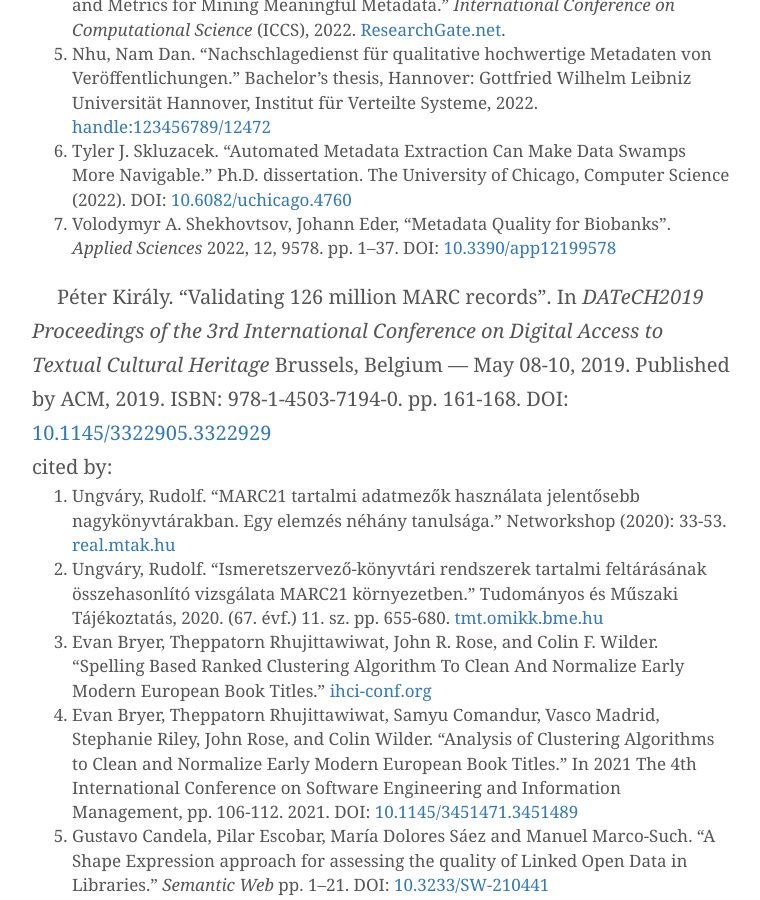
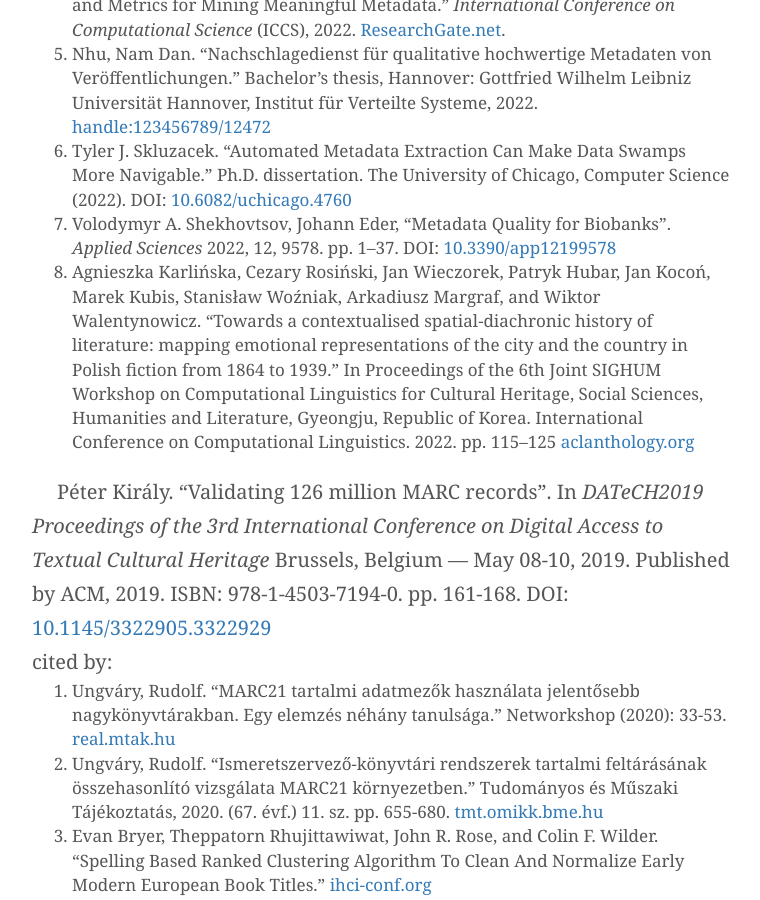
Before and after one commit to pkiraly/pkiraly.github.io, a Jekyll site: the page built from about.md, in a window 1280 px wide and 900 px high, scrolled down 9221 px. Shown: the whole window, without its empty margins (258-1018 px from the left). Built offline with Jekyll 4.4.1, drawn with Linux system fonts in a browser that asks for light colours; nearby versions of some CDN libraries; some web fonts are replaced; comment, search, counter and statistics services are not loaded.

Commit message:
Adding Karlińska et al.

```diff
--- a/about.md
+++ b/about.md
@@ -152,6 +152,7 @@ cited by:<br/>
 5. Nhu, Nam Dan. "Nachschlagedienst für qualitative hochwertige Metadaten von Veröffentlichungen." Bachelor's thesis, Hannover: Gottfried Wilhelm Leibniz Universität Hannover, Institut für Verteilte Systeme, 2022. [handle:123456789/12472](https://www.repo.uni-hannover.de/handle/123456789/12472)
 6. Tyler J. Skluzacek. "Automated Metadata Extraction Can Make Data Swamps More Navigable." Ph.D. dissertation. The University of Chicago, Computer Science (2022). DOI: [10.6082/uchicago.4760](https://doi.org/10.6082/uchicago.4760)
 7. Volodymyr A. Shekhovtsov, Johann Eder, "Metadata Quality for Biobanks". _Applied Sciences_ 2022, 12, 9578. pp. 1--37. DOI: [10.3390/app12199578](https://doi.org/10.3390/app12199578)
+8. Agnieszka Karlińska, Cezary Rosiński, Jan Wieczorek, Patryk Hubar, Jan Kocoń, Marek Kubis, Stanisław Woźniak, Arkadiusz Margraf, and Wiktor Walentynowicz. "Towards a contextualised spatial-diachronic history of literature: mapping emotional representations of the city and the country in Polish fiction from 1864 to 1939." In Proceedings of the 6th Joint SIGHUM Workshop on Computational Linguistics for Cultural Heritage, Social Sciences, Humanities and Literature, Gyeongju, Republic of Korea. International Conference on Computational Linguistics. 2022. pp. 115–125 [aclanthology.org](https://aclanthology.org/2022.latechclfl-1.14)
 
 Péter Király. “Validating 126 million MARC records”. In *DATeCH2019 Proceedings of the 3rd International Conference on Digital Access to Textual Cultural Heritage* Brussels, Belgium — May 08-10, 2019. Published by ACM, 2019. ISBN: 978-1-4503-7194-0. pp. 161-168. DOI: [10.1145/3322905.3322929](https://doi.org/10.1145/3322905.3322929)<br/>
 cited by:<br/>
```
